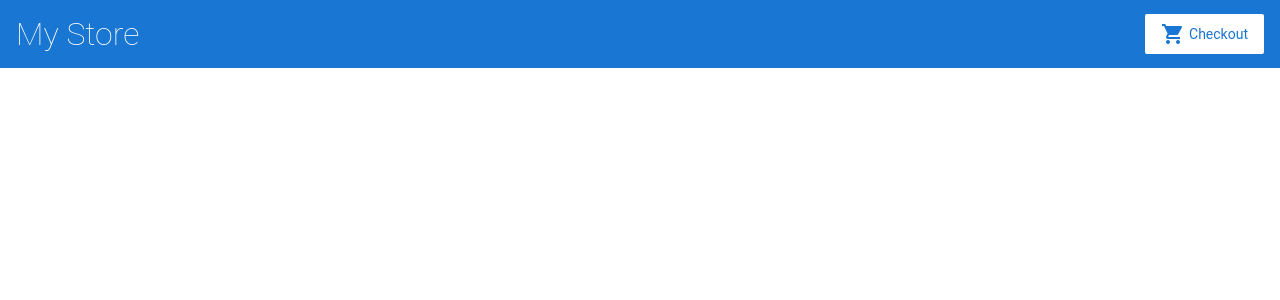
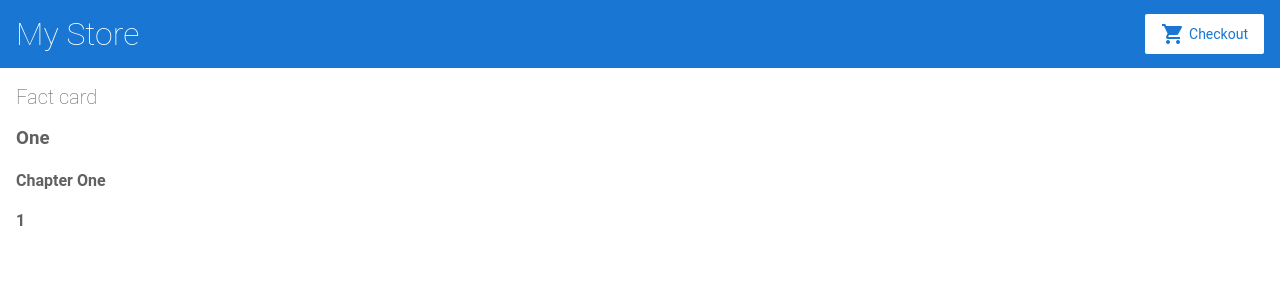
Before and after one commit to Foot-Switch/Angular-Practice, an Angular app: page /fact-card in a window 1280 px wide. Before the commit this address led to /. Shown: the top 300 px of the page. Built offline with nearby package versions, Linux system fonts and the light colour scheme.

Commit message:
1 file modified, 5 added

```diff
--- /dev/null
+++ b/src/app/fact-card/fact-card.component.html
@@ -0,0 +1,7 @@
+<h2>Fact card</h2>
+
+<div *ngIf="factCard">
+    <h3>{{factCard.title}}</h3>
+    <h4>{{factCard.chapterName}}</h4>
+    <h4>{{factCard.numFacts}}</h4>
+</div>
--- /dev/null
+++ b/src/app/fact-card/fact-card.component.ts
@@ -0,0 +1,20 @@
+import { Component, OnInit } from '@angular/core';
+import { FactCard } from './model/fact-card.model';
+
+import { factCard } from "./model/fact-card"
+
+@Component({
+    selector: 'app-fact-card',
+    templateUrl: './fact-card.component.html',
+    styleUrls: ['./fact-card.component.css']
+})
+
+export class FactCardComponent implements OnInit {
+
+    factCard = factCard
+
+    constructor() { }
+
+    ngOnInit() {
+    }
+}
--- /dev/null
+++ b/src/app/fact-card/model/fact-card.model.ts
@@ -0,0 +1,3 @@
+export class FactCard {
+    constructor(public id: String, public title: String, public chapterName: String, public numFacts: number, public coverPictureUrl?: String) { }
+}
--- /dev/null
+++ b/src/app/fact-card/model/fact-card.ts
@@ -0,0 +1,8 @@
+export const factCard =
+{
+    id: "0",
+    title: "One",
+    chapterName: "Chapter One",
+    numFacts: 1,
+    coverPictureUrl: "url1"
+}
```
Also changed, not shown: src/app/app.module.ts (+5 -2 lines), src/app/fact-card/fact-card.component.css (added).
